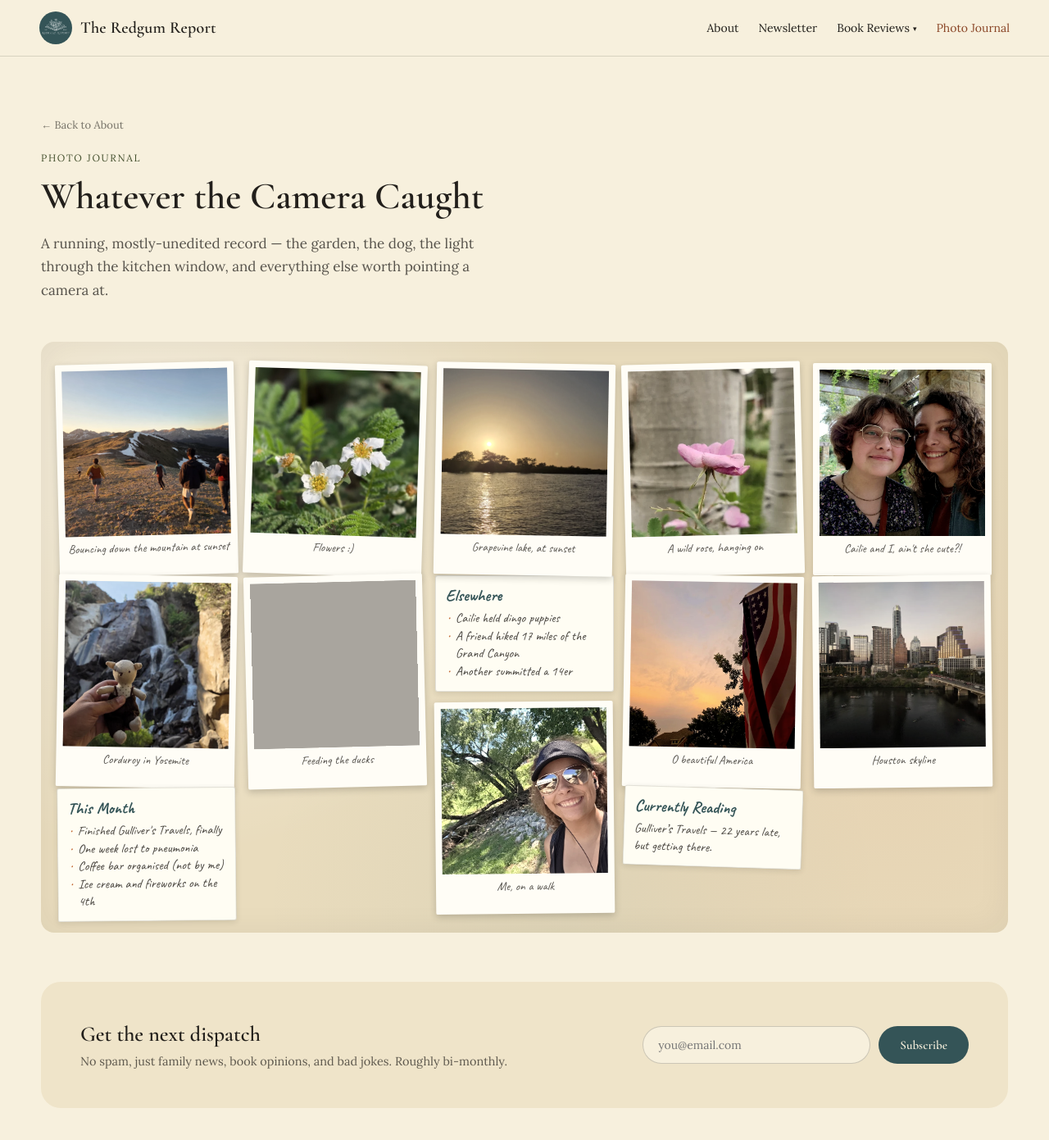
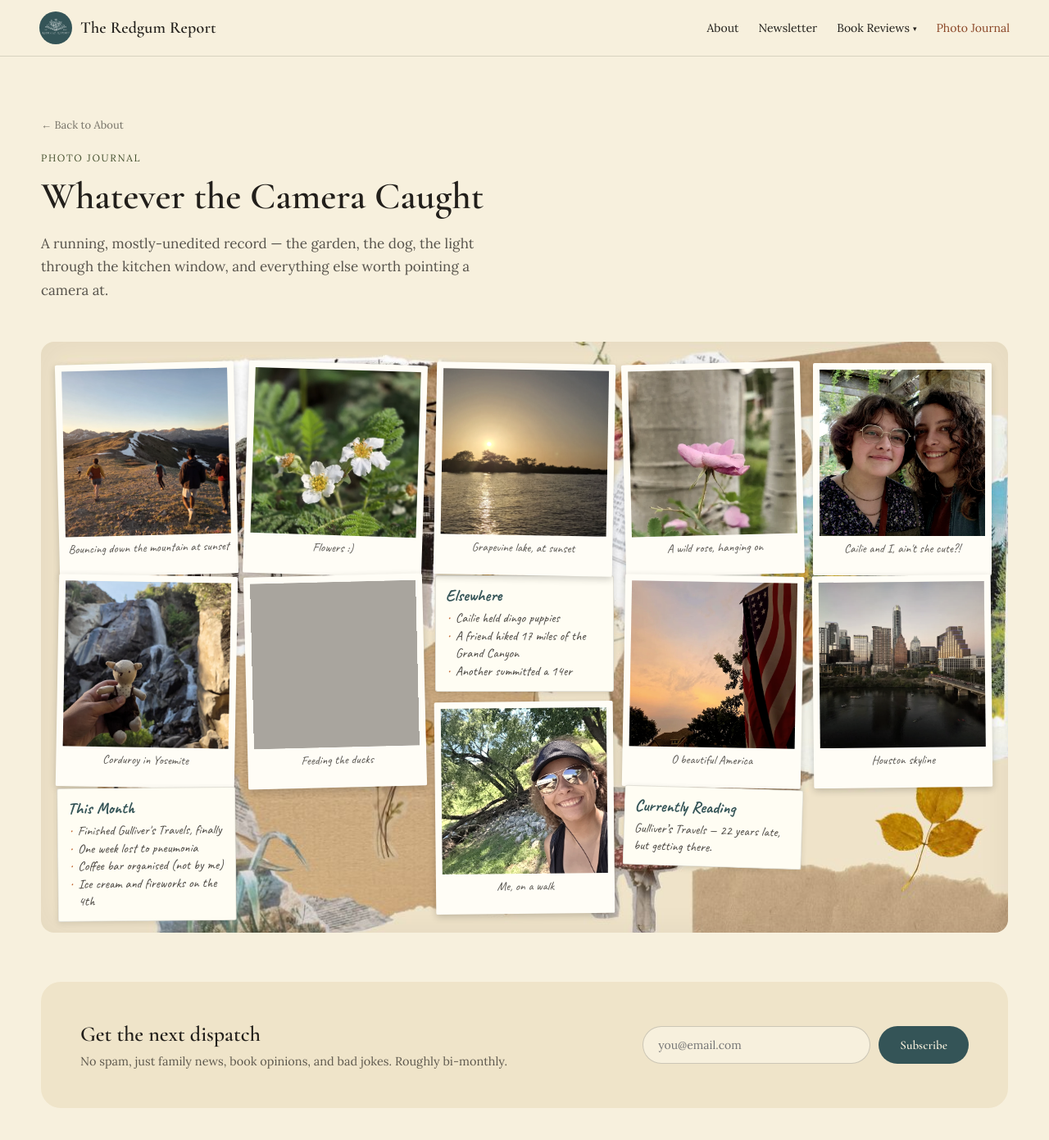
Before and after one commit to emilierezendes-sudo/The-Redgum-Report, a Jekyll site: the page built from photo-journal.html, in a window 1280 px wide and 1400 px high. Shown: the top 1391 px of the window at 82% size. Built offline with Jekyll 4.4.1, drawn with Linux system fonts in a browser that asks for light colours; grey boxes are pictures that could not be loaded.

Commit message:
Use Emilie's collage as the photo journal backdrop
Renamed to photo-journal-background.jpg - the uploaded name had spaces and
capitals, which need URL-encoding and are case-sensitive on the server.

It's a designed collage rather than a texture, so it spans the full width at its
true proportions (background_fit: fitwidth) instead of being stretched. If the
page grows past its height it repeats downwards rather than zooming, so the
artwork keeps its scale. On phones it shows once at the top, since repeating a
distinctive collage down a narrow screen looks wrong.

Co-Authored-By: Claude Opus 5 <noreply@anthropic.com>

```diff
--- a/photo-journal.html
+++ b/photo-journal.html
@@ -5,11 +5,14 @@ title: Whatever the Camera Caught
 kicker: Photo Journal
 intro: A running, mostly-unedited record — the garden, the dog, the light through the kitchen window, and everything else worth pointing a camera at.
 
-# Optional backdrop for the collage. Put an image in uploads/ and name it here,
-# e.g. background: journal-paper.jpg — leave it blank for the built-in paper.
-# background_fit: cover stretches it to fill; tile repeats it at actual size.
-background:
-background_fit: cover
+# Backdrop for the collage. Put an image in uploads/ and name it here; leave it
+# blank for the built-in paper. background_fit can be:
+#   fitwidth  spans the full width at its true proportions, repeating downwards
+#             if the page gets taller. Best for a designed collage like this one.
+#   tile      repeats at actual size. Best for a seamless paper texture.
+#   cover     stretches to fill, cropping whatever doesn't fit.
+background: photo-journal-background.jpg
+background_fit: fitwidth
 ---
 <!DOCTYPE html>
 <html lang="en">
@@ -68,7 +71,14 @@ background_fit: cover
       `background:` in the front matter above swaps the built-in paper backdrop
       for an image of your own from uploads/.
     {%- endcomment -%}
-    <div class="rr-journal-bg"{% if page.background %} style="background-color: transparent; background-image: url('uploads/{{ page.background }}'); background-size: {% if page.background_fit == 'tile' %}auto{% else %}cover{% endif %}; background-position: center;"{% endif %}>
+    {%- if page.background -%}
+      {%- case page.background_fit -%}
+        {%- when 'tile' -%}    {%- assign bgsize = 'auto' -%}      {%- assign bgrepeat = 'repeat' -%}
+        {%- when 'cover' -%}   {%- assign bgsize = 'cover' -%}     {%- assign bgrepeat = 'no-repeat' -%}
+        {%- else -%}           {%- assign bgsize = '100% auto' -%} {%- assign bgrepeat = 'repeat-y' -%}
+      {%- endcase -%}
+    {%- endif -%}
+    <div class="rr-journal-bg"{% if page.background %} style="background-color: #f0e6cd; background-image: url('uploads/{{ page.background }}'); background-size: {{ bgsize }}; background-repeat: {{ bgrepeat }}; background-position: top center;"{% endif %}>
       <div class="rr-scrapbook">
         {% for item in site.data.photos %}
 
--- a/style.css
+++ b/style.css
@@ -196,6 +196,10 @@ img { max-width: 100%; }
 
   .rr-archive-section { padding: 28px 18px !important; }
 
+  /* A wide designed backdrop can't repeat gracefully down a narrow phone
+     screen, so show it once at the top and let the paper tone fill below. */
+  .rr-journal-bg { background-repeat: no-repeat !important; }
+
   /* Two columns on a phone - still cramped, but captions stay legible.
      Tilt is reduced rather than removed so it keeps the handmade feel. */
   .rr-scrapbook { columns: 2 !important; column-gap: 8px !important; }
```
Also changed, not shown: uploads/photo-journal-background.jpg (renamed from uploads/Photo Journal Background.jpg).
